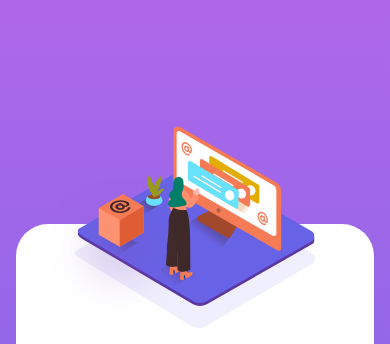
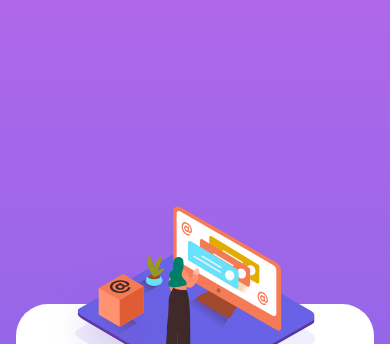
Before and after one commit to Brandon010917/faq-accordion-card-main, a plain HTML site: page index.html in a window 390 px wide. Shown: the top 344 px of the page. Drawn offline with Linux system fonts and the light colour scheme.

Commit message:
Update body padding top mobile

```diff
--- a/css/styles.css
+++ b/css/styles.css
@@ -30,7 +30,7 @@ body {
   font-size: var(--font-size);
   display: grid;
   place-items: center;
-  padding: 3rem 1rem;
+  padding: 8rem 1rem 3rem;
 }
 
 @media screen and (min-width: 840px) {
```
